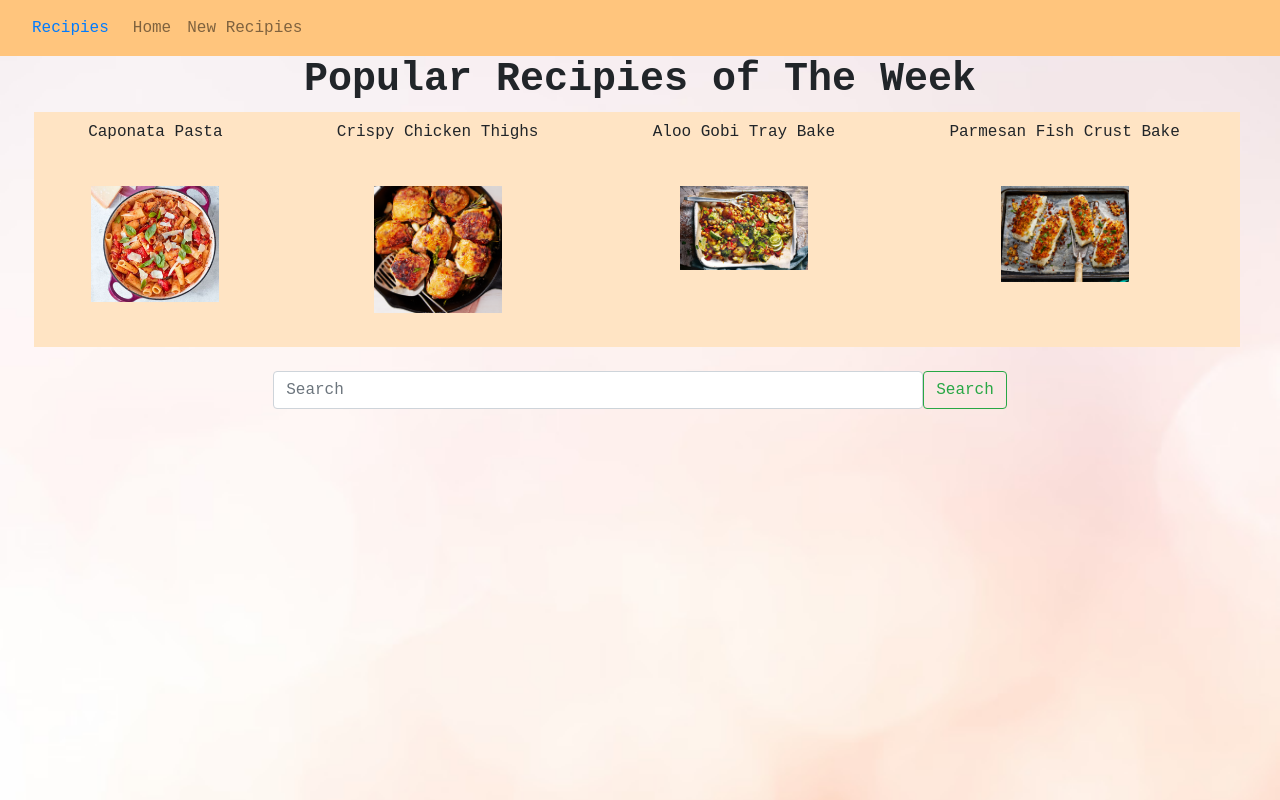
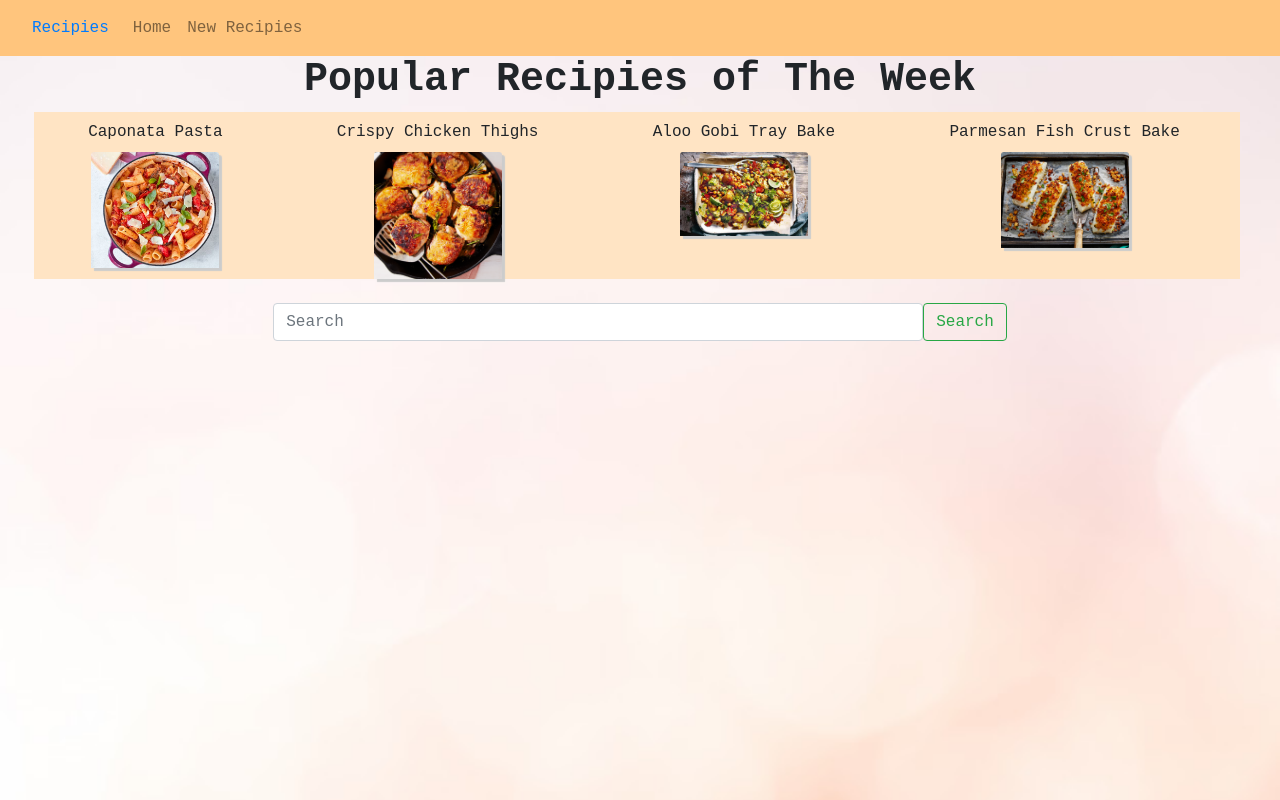
Before and after one commit to TiffanyJan/Recipies, a React (Create React App) app: page / in a window 1280 px wide. Built offline with nearby package versions, Linux system fonts and the light colour scheme.

Commit message:
fix image positioning and text

```diff
--- a/src/App.css
+++ b/src/App.css
@@ -25,8 +25,7 @@
 img {
   vertical-align: middle;
   border-style: none;
-  padding-top: 34px;
-  padding-bottom:34px;
+  box-shadow: 3px 3px 1px #ccc;
 }
 
 .row .mt-2 {
@@ -106,6 +105,12 @@ img {
   text-align:right
 }
 
+.col-sm{
+  font-family: "Courier New";
+  margin: auto;
+  display: block;
+}
+
 html {
   height: 100%;
 }
--- a/src/App.js
+++ b/src/App.js
@@ -4,6 +4,7 @@ import { Navbar, Nav } from "react-bootstrap";
 import NewRecipiesPage from "./NewRecipiesPage";
 import HomePage from "./HomePage";
 import Recipe from "./Recipe";
+
 
 function App() {
   const [recipeDetails, setRecipeDetails] = useState();
```
